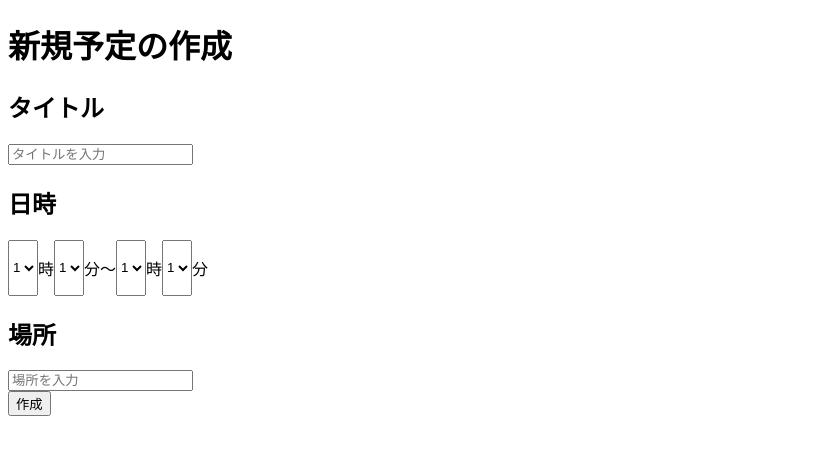
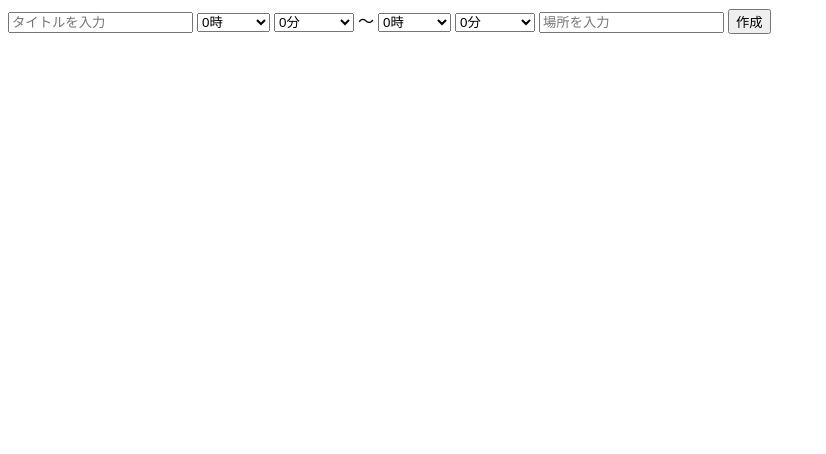
Before and after one commit to nihei-shunsuke/Nosy, a plain HTML site: page createplan.html in a window 1280 px wide. Shown: the whole page, without its empty margins (0-826 px from the left). Drawn offline with Linux system fonts and the light colour scheme; files that its build step writes are made by us from their sources.

Commit message:
カレンダーの修正とスケジュール追加の修正

```diff
--- a/createplan.html
+++ b/createplan.html
@@ -8,43 +8,37 @@
   <link rel="stylesheet" href="css/style.css">
 </head>
 <body>
-  <h1>新規予定の作成</h1>
-  <div class="title">
-    <h2>タイトル</h2>
     <input type="text" name="input_title" placeholder="タイトルを入力">
-  </div>
-  <h2>日時</h2>
-  <div class="DateContainer">
-    <div class="date">
-      <select class=”start_hour” name="start_hour">
-        <option value="1">1</option>
-      </select>
-      <p>時</p>
-    </div>
-    <div class="date">
-      <select class=”start_minute” name=”start_minute”>
-        <option value="1">1</option>
-      </select>
-      <p>分</p>
-    </div>
-    <p>〜</p>
-    <div class="date">
-      <select class=”end_hour” name="end_hour">
-        <option value="1">1</option>
-      </select>
-      <p>時</p>
-    </div>
-    <div class="date">
-      <select class=”end_minute” name=”minute”>
-        <option value="1">1</option>
-      </select>
-      <p>分</p>
-    </div>
-  </div>
-  <div class="spot">
-    <h2>場所</h2>
+    <select>
+      <script>
+        for(var i=00; i<=23; i++){
+          document.write('<option value="'+i.toString(2)+'">'+i.toString(2)+'時</option>');
+        }
+      </script>
+    </select>
+    <select>
+      <script>
+        for(var i=00; i<=59; i+=5){
+          document.write('<option value="'+i.toString(2)+'">'+i.toString(2)+'分</option>');
+        }
+      </script>
+    </select>
+    <span>～</span>
+    <select>
+      <script>
+        for(var i=00; i<=23; i++){
+          document.write('<option value="'+i.toString(2)+'">'+i.toString(2)+'時</option>');
+        }
+      </script>
+    </select>
+    <select>
+      <script>
+        for(var i=00; i<=59; i+=5){
+          document.write('<option value="'+i.toString(2)+'">'+i.toString(2)+'分</option>');
+        }
+      </script>
+    </select>
     <input type="text" name="input_spot" placeholder="場所を入力">
-    <script type="js/script.js"></script>
   </div>
   <input type="submit" value="作成">
 </body>
```
Also changed, not shown: index.js (+5 -5 lines), script.js (added, +12 -0 lines).
